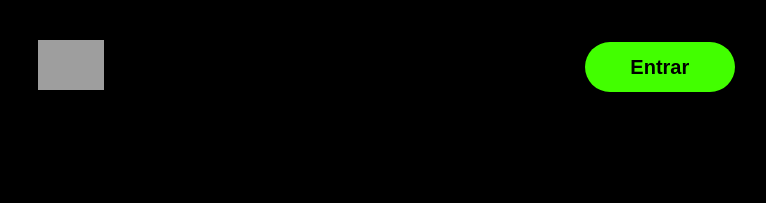
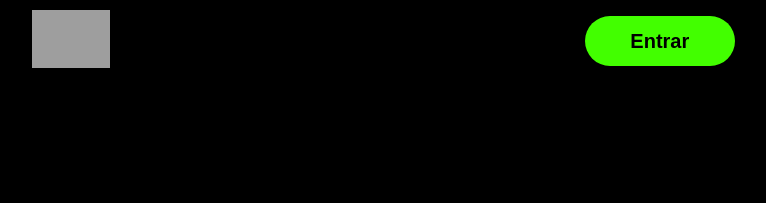
Before and after one commit to Group-QXBack/site-qxback, a PHP site: page / in a window 1280 px wide. Shown: the top 203 px of the page, without its empty margins (494-1260 px from the left). Run offline with PHP 8.4, Linux system fonts and the light colour scheme; grey boxes are pictures that could not be loaded.

Commit message:
Update style.css

```diff
--- a/LandingPage/style.css
+++ b/LandingPage/style.css
@@ -14,6 +14,9 @@ body {
     background-color: #000000;
     height: 100vh;
 }
+.verde{
+color: #42FF00;
+}
 
 .flex{
     display: flex;
@@ -24,7 +27,7 @@ body {
 /* Barra de navegação */
 header {
     width: 100%;
-    padding: 40px 4%;
+    padding: 10px 4%;
     top: 0;
     left: 0;
 }
@@ -36,7 +39,7 @@ header .logo {
 }
 
 header .logo a img {
-    max-height: 50px;
+    max-height: 58px;
 }
 
 header .menu {
@@ -220,8 +223,9 @@ section.conta {
 }
 
 .conta .texto-conta p span {
-    color: #42FF00;
+    font-weight: bold;
 }
+
 
 /* CARDS */
 
@@ -335,7 +339,7 @@ section.clock {
 }
 
 .clock .texto-clock p span {
-    color: #42FF00;
+        font-weight: bold;
 }
 
 
```
